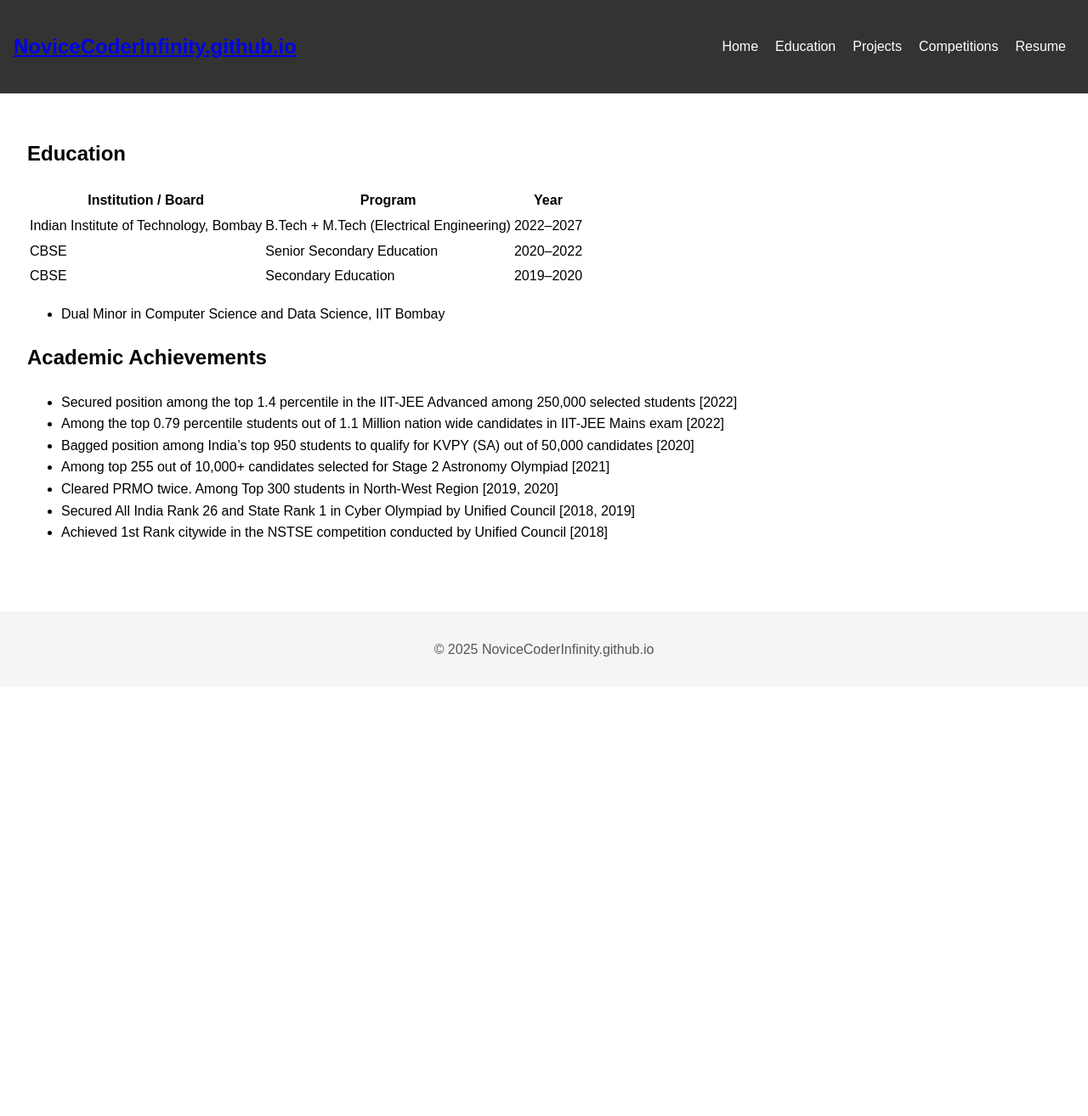
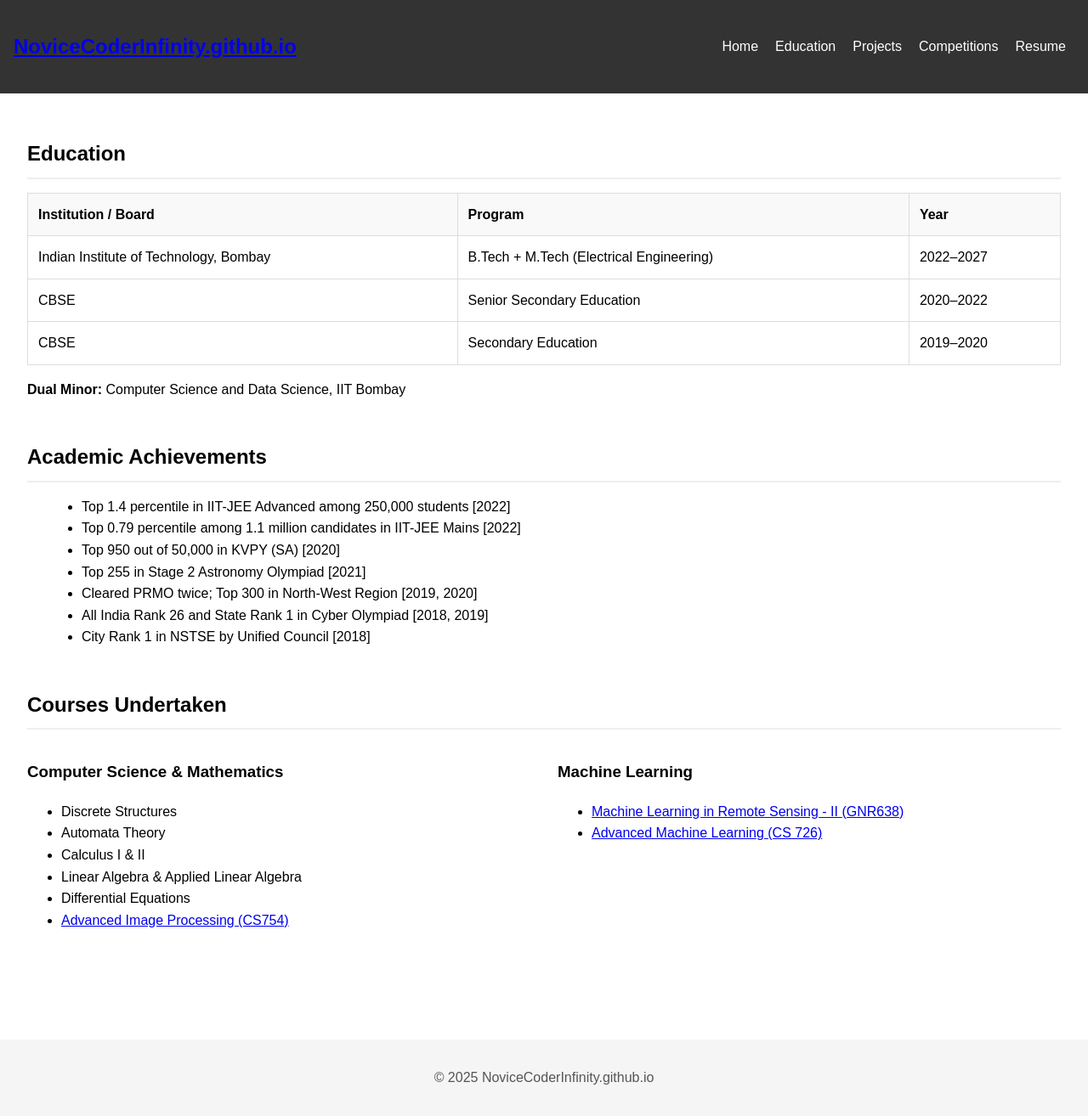
Before and after one commit to NoviceCoderInfinity/NoviceCoderInfinity.github.io, a Jekyll site: the page built from pages/academics.md, in a window 1280 px wide. Shown: the whole page at 85% size. Built offline with Jekyll 4.4.1, drawn with Linux system fonts in a browser that asks for light colours; before the commit the page ends 900 px from its top, so only the background shows below that.

Commit message:
Academic Changes

```diff
--- a/assets/style.css
+++ b/assets/style.css
@@ -42,3 +42,46 @@
   margin-top: 2rem;
   color: #555;
 }
+
+.section {
+  margin-bottom: 3rem;
+}
+
+.section h2 {
+  margin-bottom: 1rem;
+  border-bottom: 2px solid #eee;
+  padding-bottom: 0.5rem;
+}
+
+table {
+  width: 100%;
+  border-collapse: collapse;
+  margin-top: 1rem;
+}
+
+table th,
+table td {
+  border: 1px solid #ddd;
+  padding: 0.75rem;
+  text-align: left;
+}
+
+table th {
+  background-color: #f9f9f9;
+}
+
+ul.achievements {
+  list-style: disc;
+  margin-left: 1.5rem;
+}
+
+.course-columns {
+  display: flex;
+  flex-wrap: wrap;
+  gap: 2rem;
+}
+
+.course-column {
+  flex: 1;
+  min-width: 200px;
+}
--- a/pages/academics.md
+++ b/pages/academics.md
@@ -3,22 +3,74 @@
 title: Education
 ---
 
-## Education
+<div class="section">
+  <h2>Education</h2>
 
-| **Institution / Board**                | **Program**                              | **Year**  |
-| -------------------------------------- | ---------------------------------------- | --------- |
-| Indian Institute of Technology, Bombay | B.Tech + M.Tech (Electrical Engineering) | 2022–2027 |
-| CBSE                                   | Senior Secondary Education               | 2020–2022 |
-| CBSE                                   | Secondary Education                      | 2019–2020 |
+  <table>
+    <thead>
+      <tr>
+        <th>Institution / Board</th>
+        <th>Program</th>
+        <th>Year</th>
+      </tr>
+    </thead>
+    <tbody>
+      <tr>
+        <td>Indian Institute of Technology, Bombay</td>
+        <td>B.Tech + M.Tech (Electrical Engineering)</td>
+        <td>2022–2027</td>
+      </tr>
+      <tr>
+        <td>CBSE</td>
+        <td>Senior Secondary Education</td>
+        <td>2020–2022</td>
+      </tr>
+      <tr>
+        <td>CBSE</td>
+        <td>Secondary Education</td>
+        <td>2019–2020</td>
+      </tr>
+    </tbody>
+  </table>
 
-- Dual Minor in Computer Science and Data Science, IIT Bombay
+  <p><strong>Dual Minor:</strong> Computer Science and Data Science, IIT Bombay</p>
+</div>
 
-## Academic Achievements
+<div class="section">
+  <h2>Academic Achievements</h2>
 
-- Secured position among the top 1.4 percentile in the IIT-JEE Advanced among 250,000 selected students [2022]
-- Among the top 0.79 percentile students out of 1.1 Million nation wide candidates in IIT-JEE Mains exam [2022]
-- Bagged position among India’s top 950 students to qualify for KVPY (SA) out of 50,000 candidates [2020]
-- Among top 255 out of 10,000+ candidates selected for Stage 2 Astronomy Olympiad [2021]
-- Cleared PRMO twice. Among Top 300 students in North-West Region [2019, 2020]
-- Secured All India Rank 26 and State Rank 1 in Cyber Olympiad by Unified Council [2018, 2019]
-- Achieved 1st Rank citywide in the NSTSE competition conducted by Unified Council [2018]
+  <ul class="achievements">
+    <li>Top 1.4 percentile in IIT-JEE Advanced among 250,000 students [2022]</li>
+    <li>Top 0.79 percentile among 1.1 million candidates in IIT-JEE Mains [2022]</li>
+    <li>Top 950 out of 50,000 in KVPY (SA) [2020]</li>
+    <li>Top 255 in Stage 2 Astronomy Olympiad [2021]</li>
+    <li>Cleared PRMO twice; Top 300 in North-West Region [2019, 2020]</li>
+    <li>All India Rank 26 and State Rank 1 in Cyber Olympiad [2018, 2019]</li>
+    <li>City Rank 1 in NSTSE by Unified Council [2018]</li>
+  </ul>
+</div>
+
+<div class="section">
+  <h2>Courses Undertaken</h2>
+
+  <div class="course-columns">
+    <div class="course-column">
+      <h3>Computer Science & Mathematics</h3>
+      <ul>
+        <li>Discrete Structures</li>
+        <li>Automata Theory</li>
+        <li>Calculus I & II</li>
+        <li>Linear Algebra & Applied Linear Algebra</li>
+        <li>Differential Equations</li>
+        <li><a href="https://github.com/NoviceCoderInfinity/CS_754_Advanced_Image_Processing">Advanced Image Processing (CS754)</a></li>
+      </ul>
+    </div>
+    <div class="course-column">
+      <h3>Machine Learning</h3>
+      <ul>
+        <li><a href="https://github.com/NoviceCoderInfinity/GNR638_Machine_Learning_for_Remote_Sensing_II">Machine Learning in Remote Sensing - II (GNR638)</a></li>
+        <li><a href="https://github.com/satushparikh/CS726-assignments">Advanced Machine Learning (CS 726)</a></li>
+      </ul>
+    </div>
+  </div>
+</div>
```
